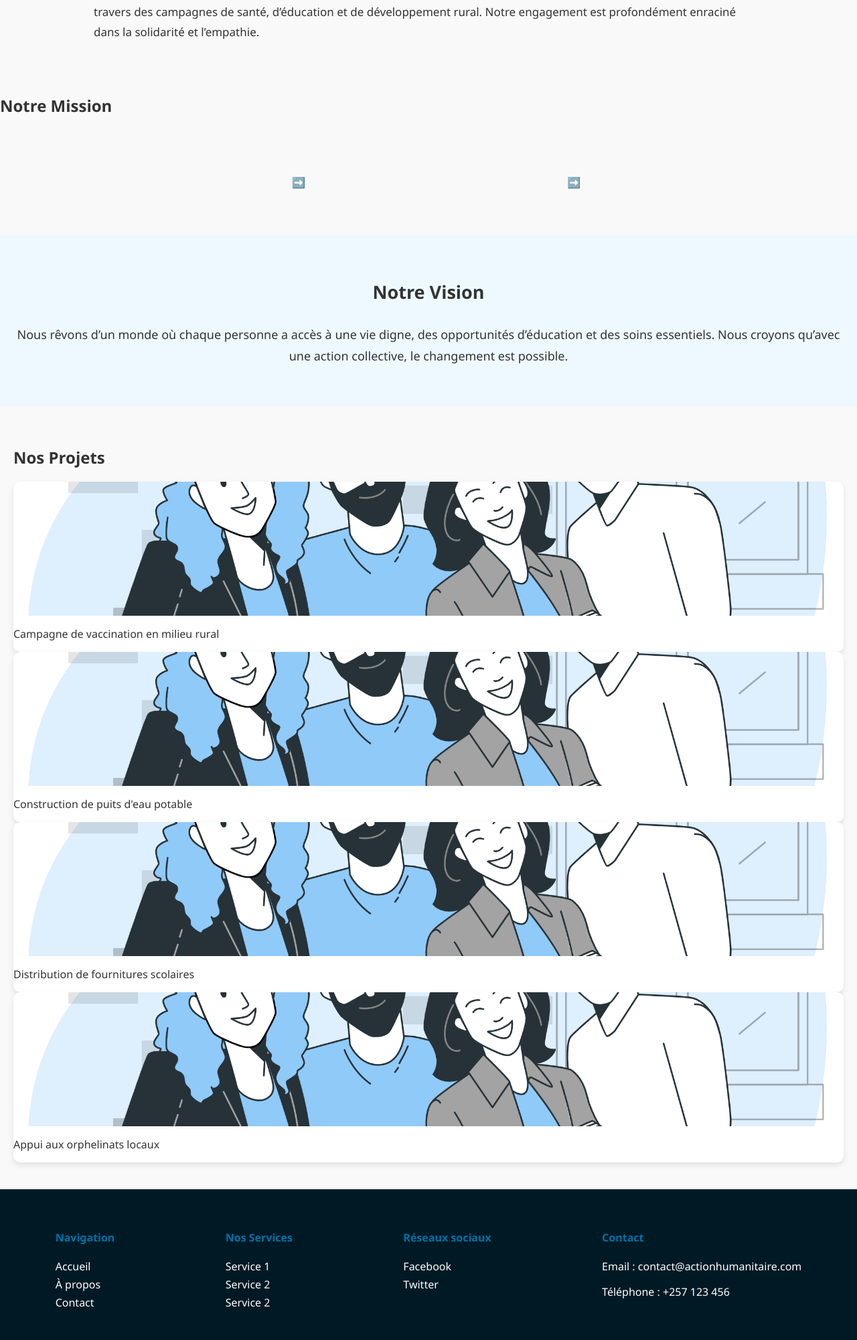
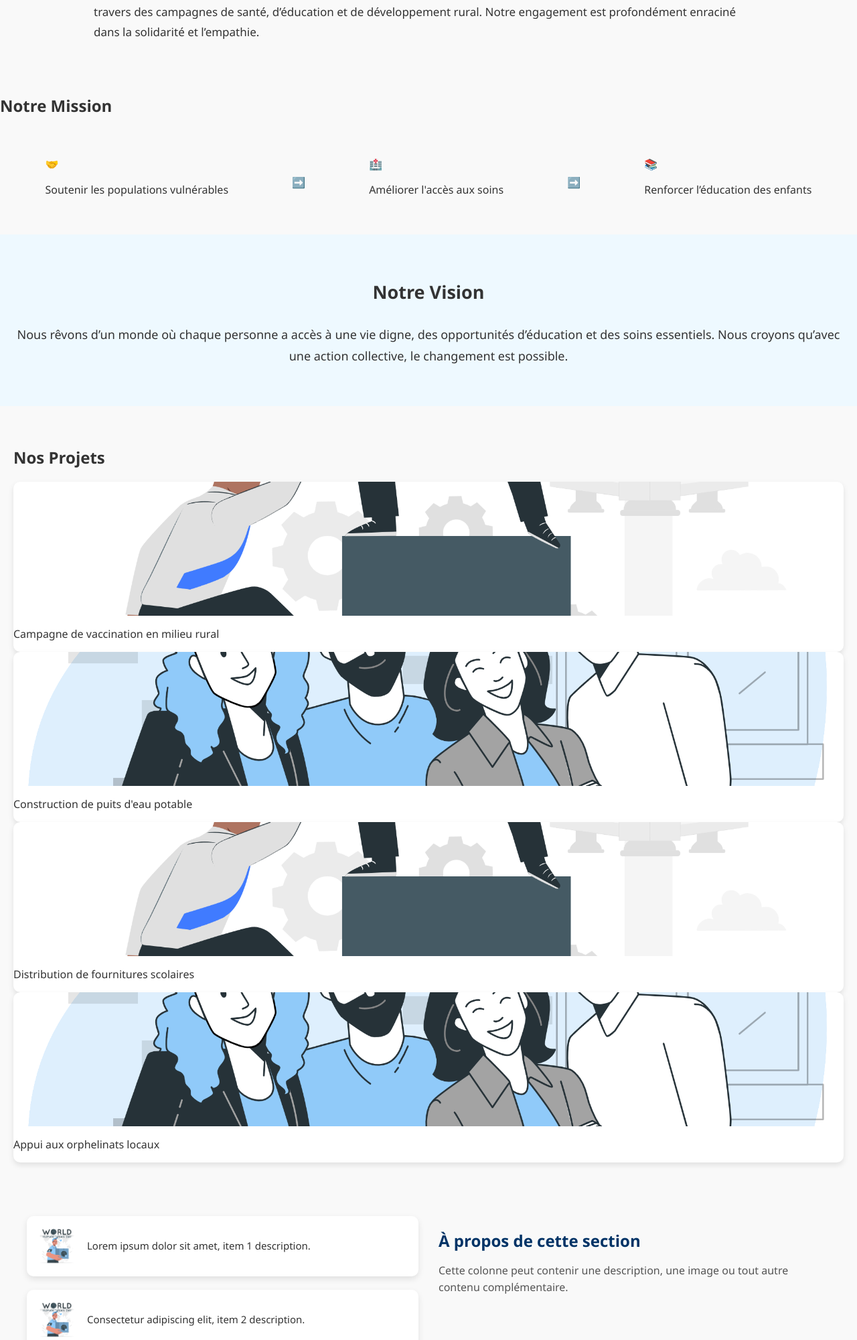
Before and after one commit to Ahmadfils/projet-ahdlc, a PHP site: page /projet-ahdlc/about in a window 1280 px wide. Shown: the part 941-2941 px from the top of the page at 67% size. Run offline with PHP 8.4, Linux system fonts and the light colour scheme.

Commit message:
add new section

```diff
--- a/config/config.php
+++ b/config/config.php
@@ -2,7 +2,7 @@
 define('DB_HOST', 'localhost');
 define('DB_USER', 'root');
 define('DB_PASS', '');
-define('DB_NAME', 'projet_ahdlc');
+define('DB_NAME', 'ahdlc');
 
 define('BASEURL', 'projet-ahdlc');
 
--- a/public/css/about.css
+++ b/public/css/about.css
@@ -174,3 +174,70 @@
 .back-to-top:hover {
     background-color: #0077cc;
 }
+
+.dual-column-section {
+    display: flex;
+    flex-wrap: wrap;
+    gap: 30px;
+    padding: 40px;
+    background-color: #f9f9f9;
+}
+
+.left-column,
+.right-column {
+    flex: 1 1 48%;
+}
+
+.item {
+    display: flex;
+    align-items: center;
+    background-color: #fff;
+    padding: 15px;
+    margin-bottom: 20px;
+    border-radius: 10px;
+    box-shadow: 0 4px 10px rgba(0, 0, 0, 0.1);
+    transition: transform 0.3s ease;
+}
+
+.item:hover {
+    transform: translateY(-5px);
+}
+
+.item img {
+    width: 60px;
+    height: 60px;
+    border-radius: 8px;
+    margin-right: 15px;
+    object-fit: cover;
+}
+
+.item p {
+    margin: 0;
+    color: #333;
+    font-size: 15px;
+    line-height: 1.4;
+}
+
+.right-column h2 {
+    color: #003366;
+    font-size: 24px;
+    margin-bottom: 15px;
+}
+
+.right-column p {
+    font-size: 16px;
+    line-height: 1.6;
+    color: #555;
+}
+
+/* Responsive */
+@media (max-width: 768px) {
+    .dual-column-section {
+        flex-direction: column;
+    }
+
+    .left-column,
+    .right-column {
+        flex: 1 1 100%;
+    }
+}
--- a/views/about.php
+++ b/views/about.php
@@ -66,7 +66,7 @@
     <h2>Nos Projets</h2>
     <div class="projets-list">
         <div class="projet-item">
-            <img src="public/images/group.png" alt="Projet 1">
+            <img src="public/images/helping.png" alt="Projet 1">
             <p>Campagne de vaccination en milieu rural</p>
         </div>
         <div class="projet-item">
@@ -74,13 +74,34 @@
             <p>Construction de puits d'eau potable</p>
         </div>
         <div class="projet-item">
-            <img src="public/images/group.png" alt="Projet 3">
+            <img src="public/images/helping.png" alt="Projet 3">
             <p>Distribution de fournitures scolaires</p>
         </div>
         <div class="projet-item">
-            <img src="pubblic/images/group.png" alt="Projet 4">
+            <img src="public/images/group.png" alt="Projet 4">
             <p>Appui aux orphelinats locaux</p>
         </div>
+    </div>
+</section>
+
+<section class="dual-column-section">
+    <div class="left-column">
+        <div class="item">
+            <img src="public/images/world.png" alt="Item 1">
+            <p>Lorem ipsum dolor sit amet, item 1 description.</p>
+        </div>
+        <div class="item">
+            <img src="public/images/world.png" alt="Item 2">
+            <p>Consectetur adipiscing elit, item 2 description.</p>
+        </div>
+        <div class="item">
+            <img src="public/images/world.png" alt="Item 3">
+            <p>Sed do eiusmod tempor, item 3 description.</p>
+        </div>
+    </div>
+    <div class="right-column">
+        <h2>À propos de cette section</h2>
+        <p>Cette colonne peut contenir une description, une image ou tout autre contenu complémentaire.</p>
     </div>
 </section>
 <?php
--- a/views/includes/footer.php
+++ b/views/includes/footer.php
@@ -33,7 +33,7 @@
 </footer>
 <script src="public/js/contact.js"></script>
 <script src="public/js/script.js"></script>
-<script src="about.js"></script>
+<script src="public/js/about.js"></script>
 
 </body>
 
```
